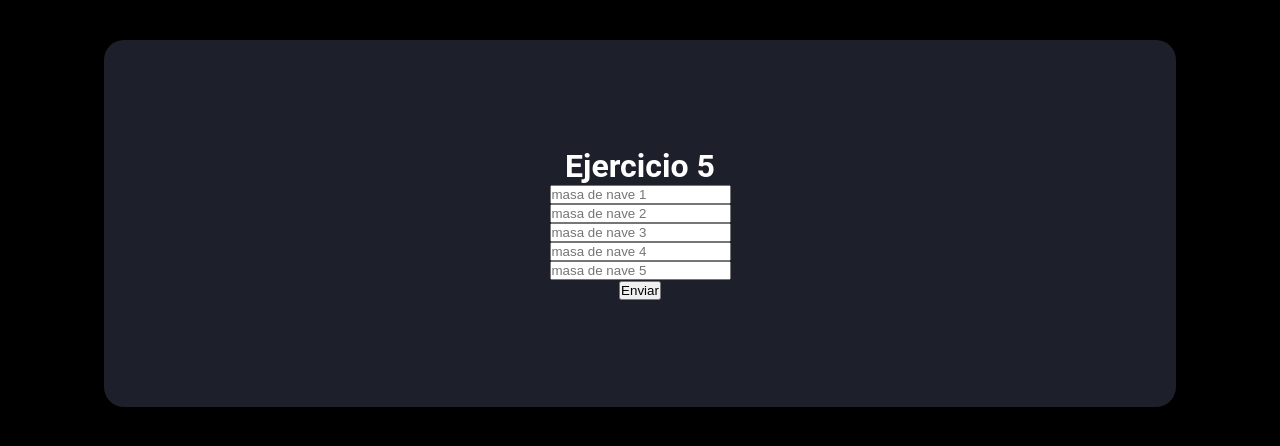
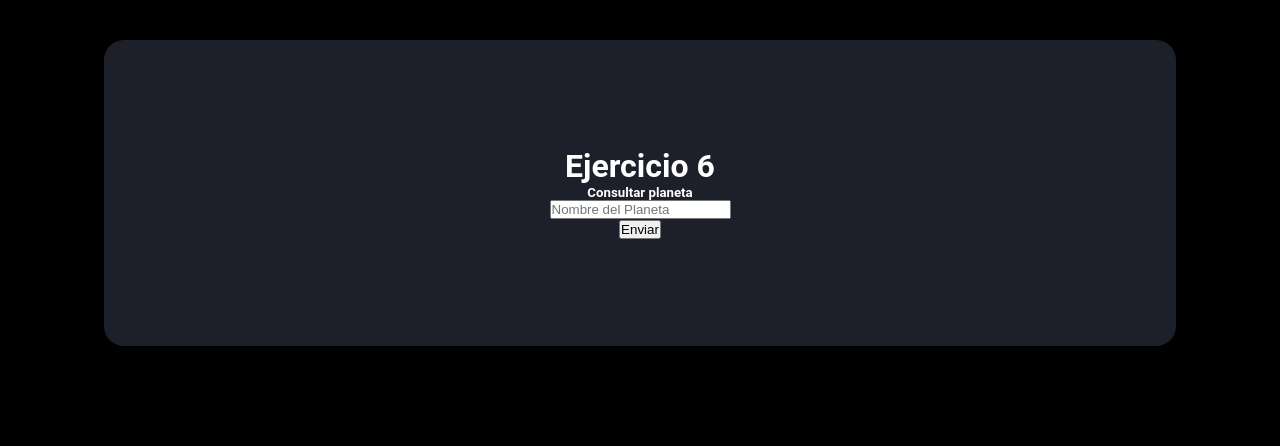
Before and after one commit to IvanGMtz/TallerPHP-arrays-, a PHP site: page /index.html in a window 1280 px wide. Shown: the top 446 px of the page. Run offline with PHP 8.4, Linux system fonts and the light colour scheme.

Commit message:
feat: :sparkles: Excercise 6

```diff
--- a/index.html
+++ b/index.html
@@ -11,12 +11,9 @@
 
     <div class="container">
             <form method="POST" class="form" action="index.php">
-                <h1>Ejercicio 5</h1>
-                <input type="text" placeholder="masa de nave 1" name="masa">
-                <input type="text" placeholder="masa de nave 2" name="masa2">
-                <input type="text" placeholder="masa de nave 3" name="masa3">
-                <input type="text" placeholder="masa de nave 4" name="masa4">
-                <input type="text" placeholder="masa de nave 5" name="masa5">
+                <h1>Ejercicio 6</h1>
+                <h5>Consultar planeta</h5>
+                <input type="text" placeholder="Nombre del Planeta" name="planeta">
                 <div class="botones">
                     <input class="btn" type="submit" value="Enviar">
                 </div>
```
Also changed, not shown: index.php (+9 -3 lines).
